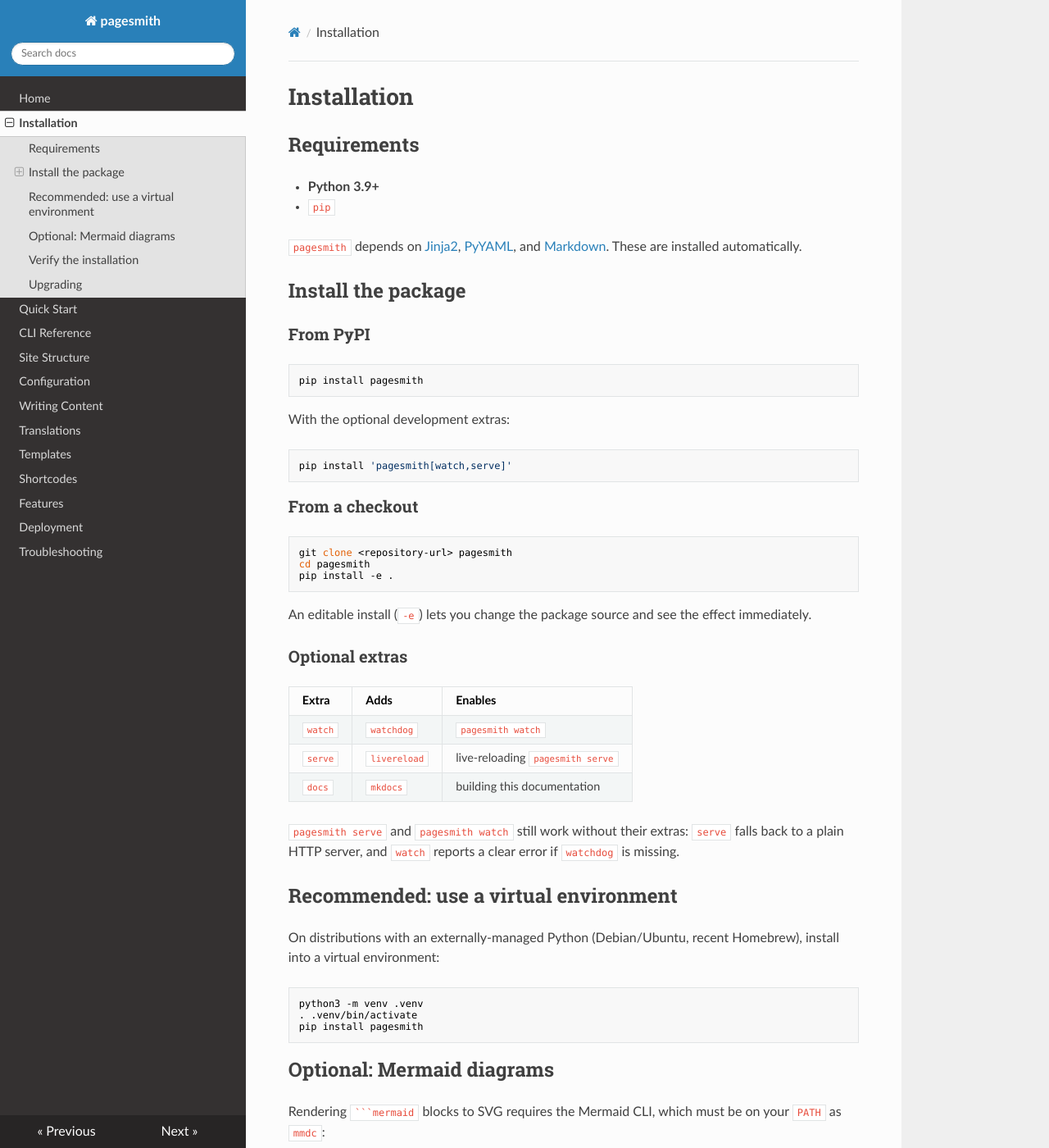
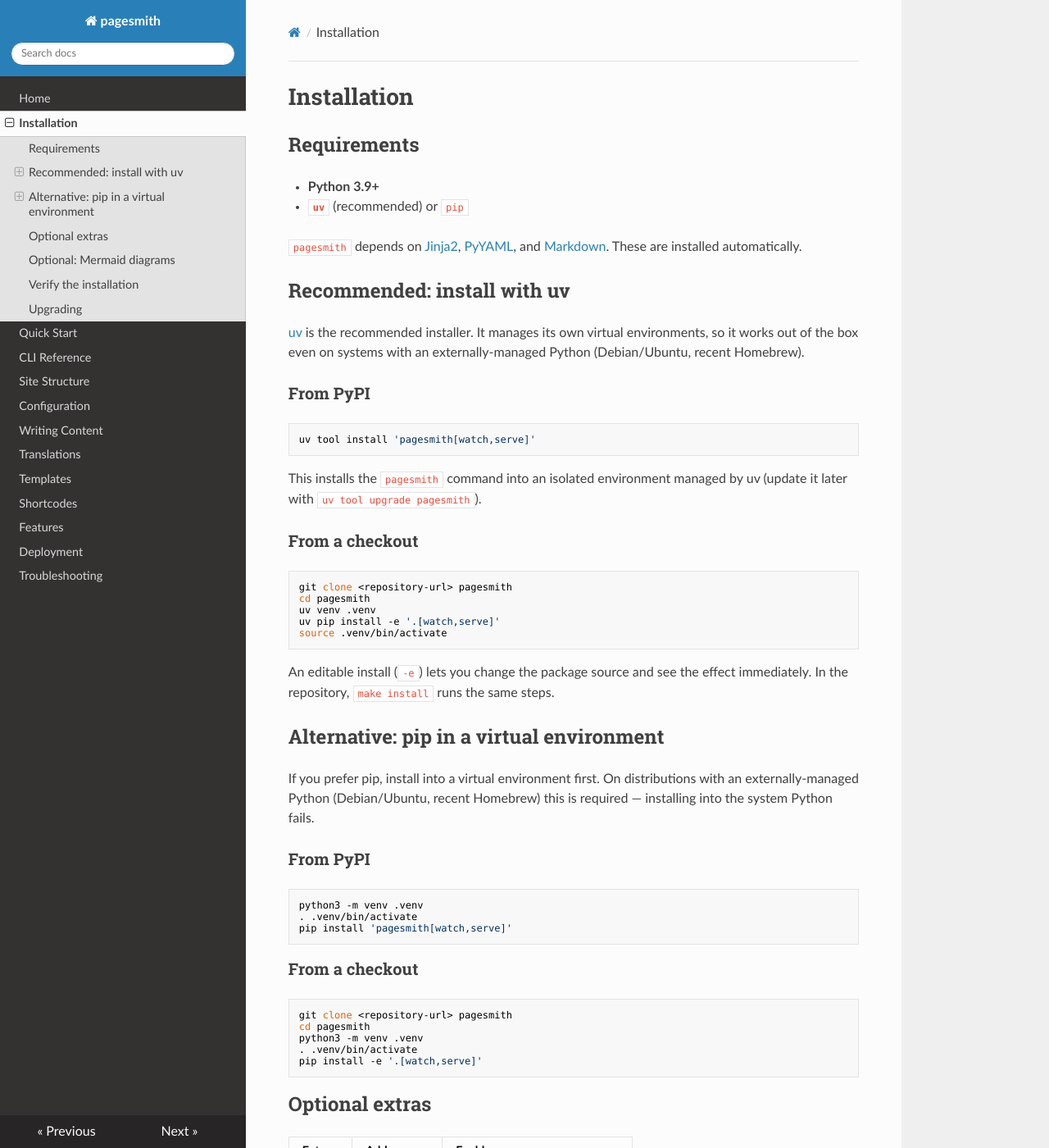
Before and after one commit to wysota/pagesmith, an MkDocs documentation site: the page built from docs/installation.md, in a window 1280 px wide and 1400 px high. Shown: the whole window at 82% size. Built offline with MkDocs 1.6.1, drawn with Linux system fonts in a browser that asks for light colours; nearby versions of some CDN libraries; some of the changed text lies outside the part shown.

Commit message:
docs: uv-first install guide, Makefile wrappers, stale-doc cleanup
Lead the install docs with uv (uv tool install / uv venv) and keep pip in a
virtualenv as the alternative, including the externally-managed-Python case.
Document the new make install/build/serve/watch targets, drop the Makefile
shortcuts that never existed, and fix stale references (the old "role-based
HTML manual", a non-existent mkdocs _legacy/ exclude). Normalize trailing
newlines in the touched files.

````diff
--- a/docs/installation.md
+++ b/docs/installation.md
@@ -3,23 +3,51 @@
 ## Requirements
 
 - **Python 3.9+**
-- `pip`
+- **`uv`** (recommended) or `pip`
 
 `pagesmith` depends on [Jinja2](https://pypi.org/project/Jinja2/),
 [PyYAML](https://pypi.org/project/PyYAML/), and
 [Markdown](https://pypi.org/project/Markdown/). These are installed automatically.
 
-## Install the package
+## Recommended: install with uv
+
+[uv](https://docs.astral.sh/uv/) is the recommended installer. It manages its
+own virtual environments, so it works out of the box even on systems with an
+externally-managed Python (Debian/Ubuntu, recent Homebrew).
 
 ### From PyPI
 
 ```bash
-pip install pagesmith
+uv tool install 'pagesmith[watch,serve]'
 ```
 
-With the optional development extras:
+This installs the `pagesmith` command into an isolated environment managed by
+uv (update it later with `uv tool upgrade pagesmith`).
+
+### From a checkout
 
 ```bash
+git clone <repository-url> pagesmith
+cd pagesmith
+uv venv .venv
+uv pip install -e '.[watch,serve]'
+source .venv/bin/activate
+```
+
+An editable install (`-e`) lets you change the package source and see the
+effect immediately. In the repository, `make install` runs the same steps.
+
+## Alternative: pip in a virtual environment
+
+If you prefer pip, install into a virtual environment first. On distributions
+with an externally-managed Python (Debian/Ubuntu, recent Homebrew) this is
+required — installing into the system Python fails.
+
+### From PyPI
+
+```bash
+python3 -m venv .venv
+. .venv/bin/activate
 pip install 'pagesmith[watch,serve]'
 ```
 
@@ -28,13 +56,12 @@
 ```bash
 git clone <repository-url> pagesmith
 cd pagesmith
-pip install -e .
+python3 -m venv .venv
+. .venv/bin/activate
+pip install -e '.[watch,serve]'
 ```
 
-An editable install (`-e`) lets you change the package source and see the
-effect immediately.
-
-### Optional extras
+## Optional extras
 
 | Extra | Adds | Enables |
 |---|---|---|
@@ -45,17 +72,6 @@
 `pagesmith serve` and `pagesmith watch` still work without their extras: `serve`
 falls back to a plain HTTP server, and `watch` reports a clear error if `watchdog`
 is missing.
-
-## Recommended: use a virtual environment
-
-On distributions with an externally-managed Python (Debian/Ubuntu, recent
-Homebrew), install into a virtual environment:
-
-```bash
-python3 -m venv .venv
-. .venv/bin/activate
-pip install pagesmith
-```
 
 ## Optional: Mermaid diagrams
 
@@ -78,12 +94,14 @@
 pagesmith --help
 ```
 
-If the command is not found, make sure the directory that `pip` installs
-console scripts into is on your `PATH` (normally handled automatically inside an
-activated virtual environment).
+If the command is not found, make sure the directory that `uv` (or `pip`)
+installs console scripts into is on your `PATH` (normally handled automatically
+for an active uv tool environment or virtual environment).
 
 ## Upgrading
 
 ```bash
-pip install --upgrade pagesmith
+uv tool upgrade pagesmith                          # installed with `uv tool install`
+uv pip install --upgrade 'pagesmith[watch,serve]'  # inside a uv-managed venv
+pip install --upgrade 'pagesmith[watch,serve]'     # inside a pip venv
 ```
--- a/mkdocs.yml
+++ b/mkdocs.yml
@@ -29,7 +29,3 @@
   - tables
   - toc:
       permalink: true
-
-# The old hand-written HTML manual is kept for reference but not published.
-exclude_docs: |
-  _legacy/
````
Also changed, not shown: README.md (+39 -4 lines), docs/cli.md (+11 -2 lines), docs/index.md (+1 -1 lines), 3 other files.
